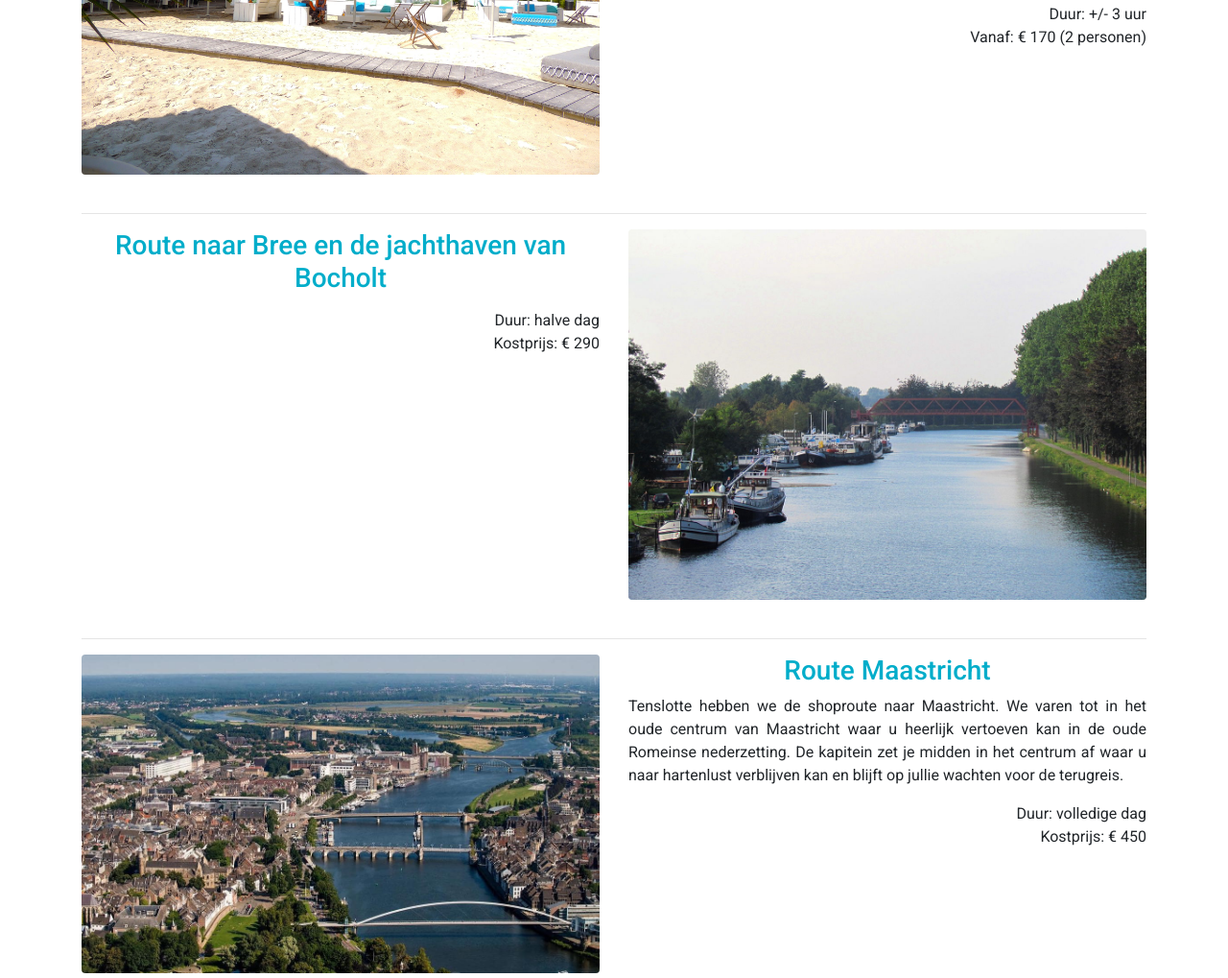
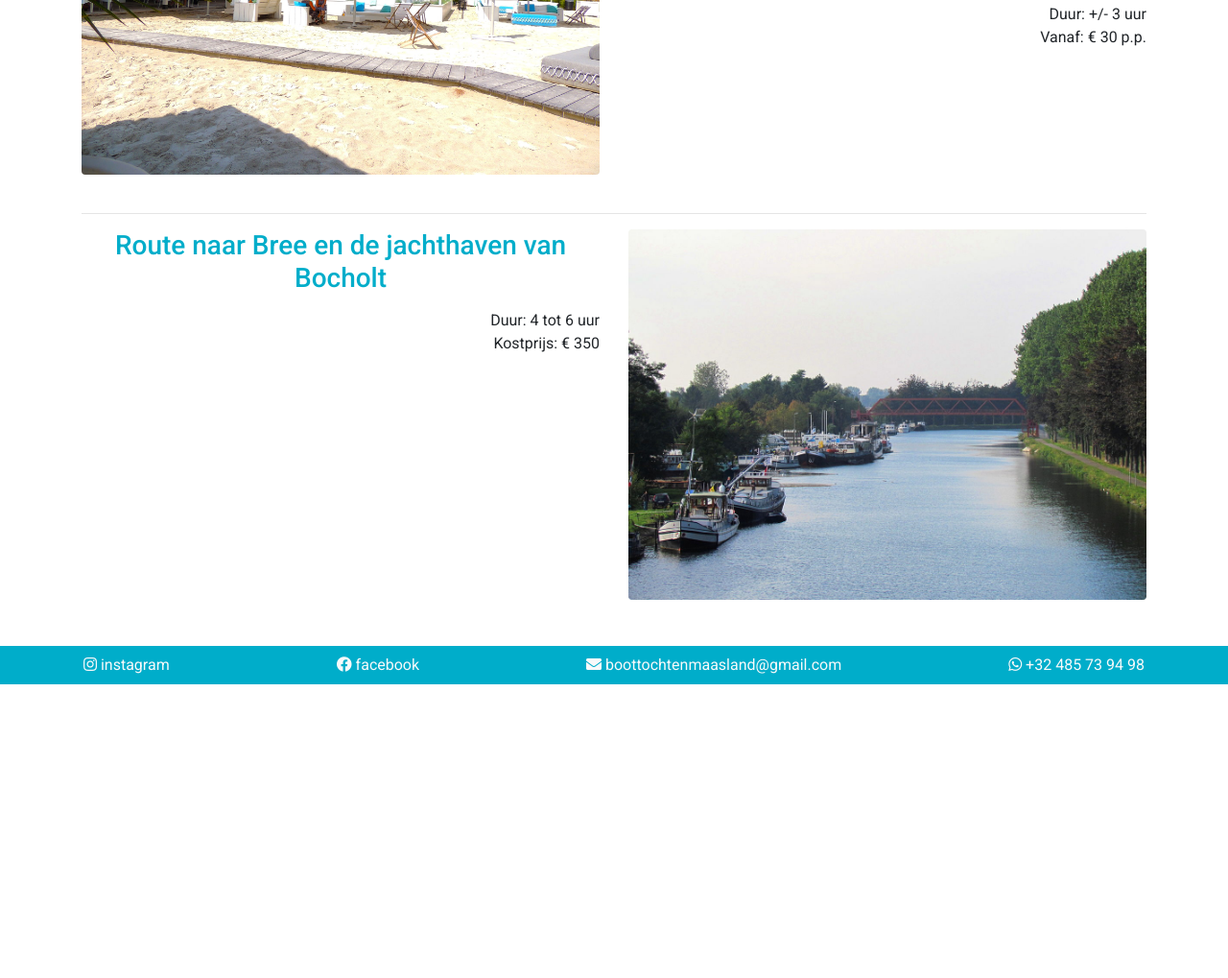
Before and after one commit to gartangh/Boottochten-Maasland, a website: page site/routes.html in a window 1280 px wide. Shown: the part 1781-2800 px from the top of the page at 96% size. After the commit the page ends 2494 px from the top, so only its background shows below. Drawn offline with nearby package versions, Linux system fonts and the light colour scheme; files that its build step writes are made by us from their sources; files whose address does not match are found by name; a web font is replaced by a local one.

Commit message:
updated prices

```diff
--- a/site/routes.html
+++ b/site/routes.html
@@ -84,8 +84,8 @@
                     De route passeert een snelvaart zone zodat de kracht van de motor tot haar uiting komt en mede dankzij de wind in de haren zal het gevoel van vrijheid overheersen. We varen langs de historische scheepsvaart site waar het Brugwachtershuisje staat. Deze route is geschikt voor diegene die een adrenalinekick wil opzoeken en geen schrik heeft. Uiteraard primeert de veiligheid van de passagiers op elk moment.
                 </p>
                 <p class="text-right">
-                    Duur: +/- 50 min<br>
-                    Vanaf: € 85 (2 personen)
+                    Duur: 30 min of 1 uur<br>
+                    Vanaf: € 12,50 p.p. of € 18 p.p.
                 </p>
             </div>
             <div class="mb-4 col-md-6 order-md-1">
@@ -103,7 +103,7 @@
                 </p>
                 <p class="text-right">
                     Duur: +/- 2 uur 15 min<br>
-                    Vanaf: € 140 (2 personen)
+                    Vanaf: € 24 p.p.
                 </p>
             </div>
             <div class="mb-4 col-md-6 order-md-2">
@@ -124,7 +124,7 @@
                 </p>
                 <p class="text-right">
                     Duur: +/- 3 uur<br>
-                    Vanaf: € 170 (2 personen)
+                    Vanaf: € 30 p.p.
                 </p>
             </div>
             <div class="mb-4 col-md-6 order-md-1">
@@ -141,32 +141,12 @@
 
                 </p>
                 <p class="text-right">
-                    Duur: halve dag<br>
-                    Kostprijs: € 290
+                    Duur: 4 tot 6 uur<br>
+                    Kostprijs: € 350
                 </p>
             </div>
             <div class="mb-4 col-md-6 order-md-2">
                 <img class="rounded mx-auto d-block img-fluid" src="assets/images/bocholt%20jachthaven.jpg" alt="">
-            </div>
-        </div>
-
-        <hr/>
-
-        <div class="row">
-            <div class="mb-4 col-md-6 order-md-2">
-                <h3 class="text-center">Route Maastricht</h3>
-                <p class="text-justify">
-                    Tenslotte hebben we de shoproute naar Maastricht.
-                    We varen tot in het oude centrum van Maastricht waar u heerlijk vertoeven kan in de oude Romeinse nederzetting.
-                    De kapitein zet je midden in het centrum af waar u naar hartenlust verblijven kan en blijft op jullie wachten voor de terugreis.
-                </p>
-                <p class="text-right">
-                    Duur: volledige dag<br>
-                    Kostprijs: € 450
-                </p>
-            </div>
-            <div class="mb-4 col-md-6 order-md-1">
-                <img class="rounded mx-auto d-block img-fluid" src="assets/images/maastricht.jpg" alt="">
             </div>
         </div>
     </div>
```
Also changed, not shown: site/prijzen.html (+2 -2 lines), site/assets/images/tarieven.png, 1 other file.
